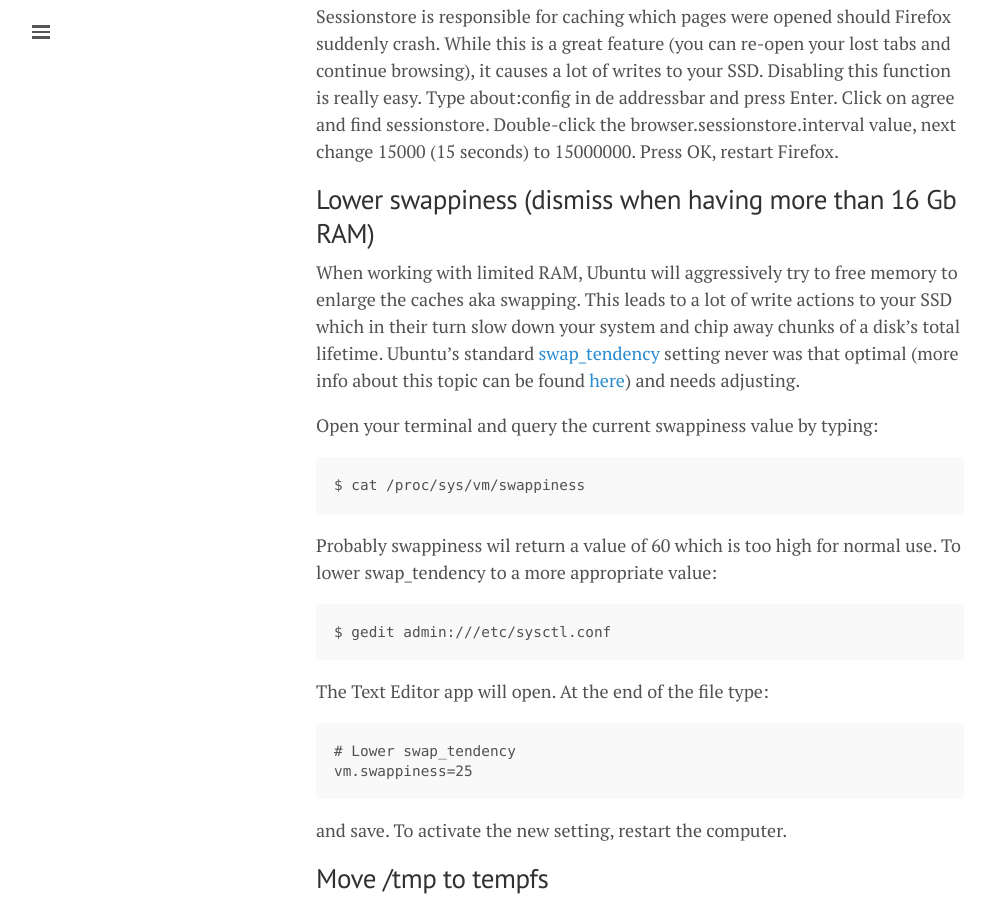
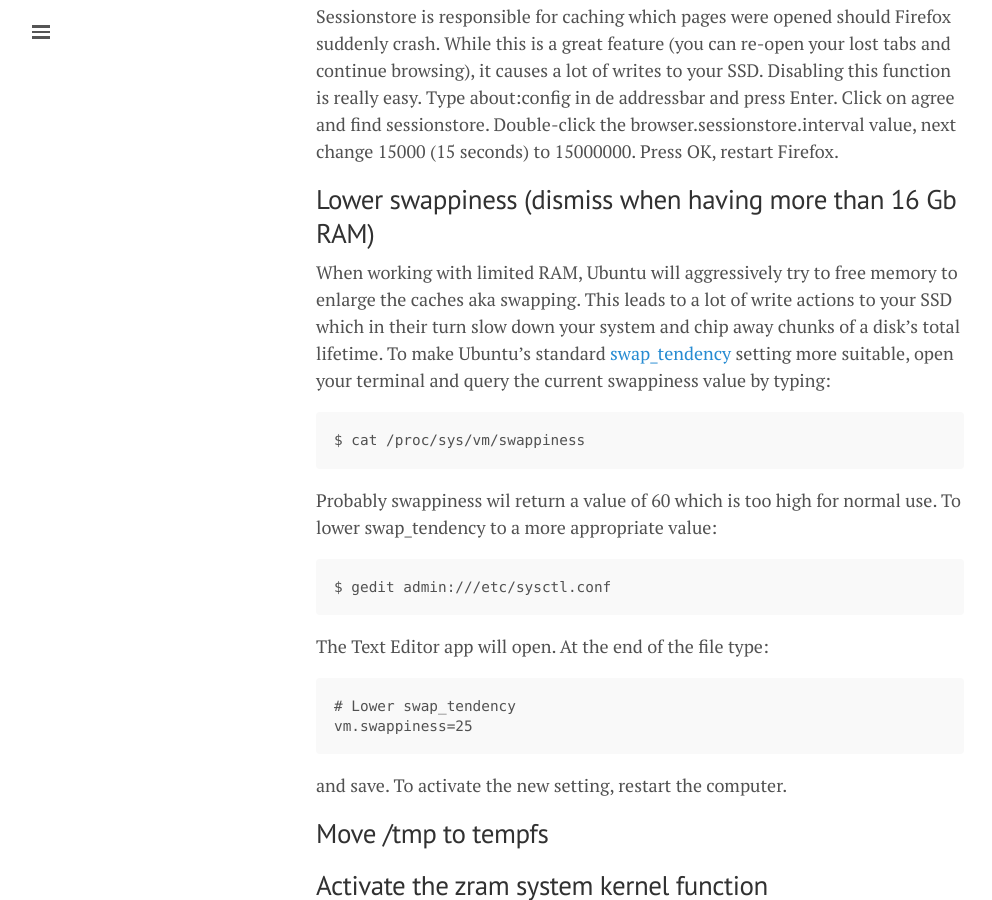
Before and after one commit to lgeurts/lgeurts.github.io, a Jekyll site: the page built from _posts/2022-10-03-optimizing-ubuntu-22.04.1-jammy-jellyfish.md, in a window 1280 px wide and 900 px high, scrolled down 375 px. Shown: the whole window, without its empty margins (0-992 px from the left). Built offline with Jekyll 4.4.1, drawn with Linux system fonts in a browser that asks for light colours; nearby versions of some CDN libraries; comment, search, counter and statistics services are not loaded.

Commit message:
Update 2022-10-03-optimizing-ubuntu-22.04.1-jammy-jellyfish.md

````diff
--- a/_posts/2022-10-03-optimizing-ubuntu-22.04.1-jammy-jellyfish.md
+++ b/_posts/2022-10-03-optimizing-ubuntu-22.04.1-jammy-jellyfish.md
@@ -17,9 +17,7 @@
 
 ## Lower swappiness (dismiss when having more than 16 Gb RAM)
 When working with limited RAM, Ubuntu will aggressively try to free memory to enlarge the caches aka swapping. This leads to a lot of write actions to your SSD which in their turn slow down your system and chip away chunks of a disk's total lifetime.
-Ubuntu's standard [swap_tendency](https://unix.stackexchange.com/questions/134202/when-is-swap-triggered-or-how-to-calculate-swap-tendency#134206) setting never was that optimal (more info about this topic can be found [here](https://rudd-o.com/linux-and-free-software/tales-from-responsivenessland-why-linux-feels-slow-and-how-to-fix-that)) and needs adjusting.
-
-Open your terminal and query the current swappiness value by typing:
+To make Ubuntu's standard [swap_tendency](https://unix.stackexchange.com/questions/134202/when-is-swap-triggered-or-how-to-calculate-swap-tendency#134206) setting more suitable, open your terminal and query the current swappiness value by typing:
 ```
 $ cat /proc/sys/vm/swappiness
 ```
````
